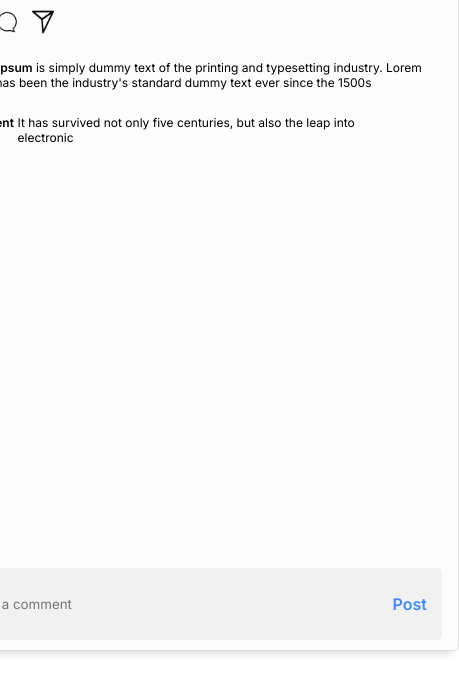
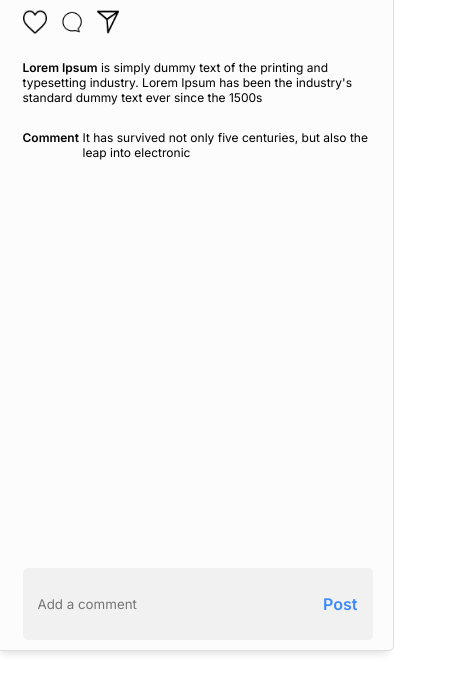
Before and after one commit to GibaaJr/Colored-Byte---Front-End-Test, a plain HTML site: page index.html in a window 390 px wide. Shown: the part 138-832 px from the top of the page, 459 px wide, since content can reach past the window. Drawn offline with nearby package versions, Linux system fonts and the light colour scheme; no server answers.

Commit message:
adding media querry

```diff
--- a/style/style.css
+++ b/style/style.css
@@ -12,7 +12,7 @@ body {
 }
 
 #container {
-    width: 527px;
+    max-width: 527px;
     height: 739px;
     background: #FCFCFC;
     border: solid 1px #DEDEDE;
@@ -201,3 +201,18 @@ p.headerPlace {
     color: #3D8AFF;
     margin-left: 20px;
 }
+
+
+@media (max-width: 425px) {
+    #container {
+        width: 400px;
+    }
+
+    .containerAddComment{
+        width: 350px;
+    }
+
+    .comments {
+        margin-top: 15px;
+    }
+}
```
